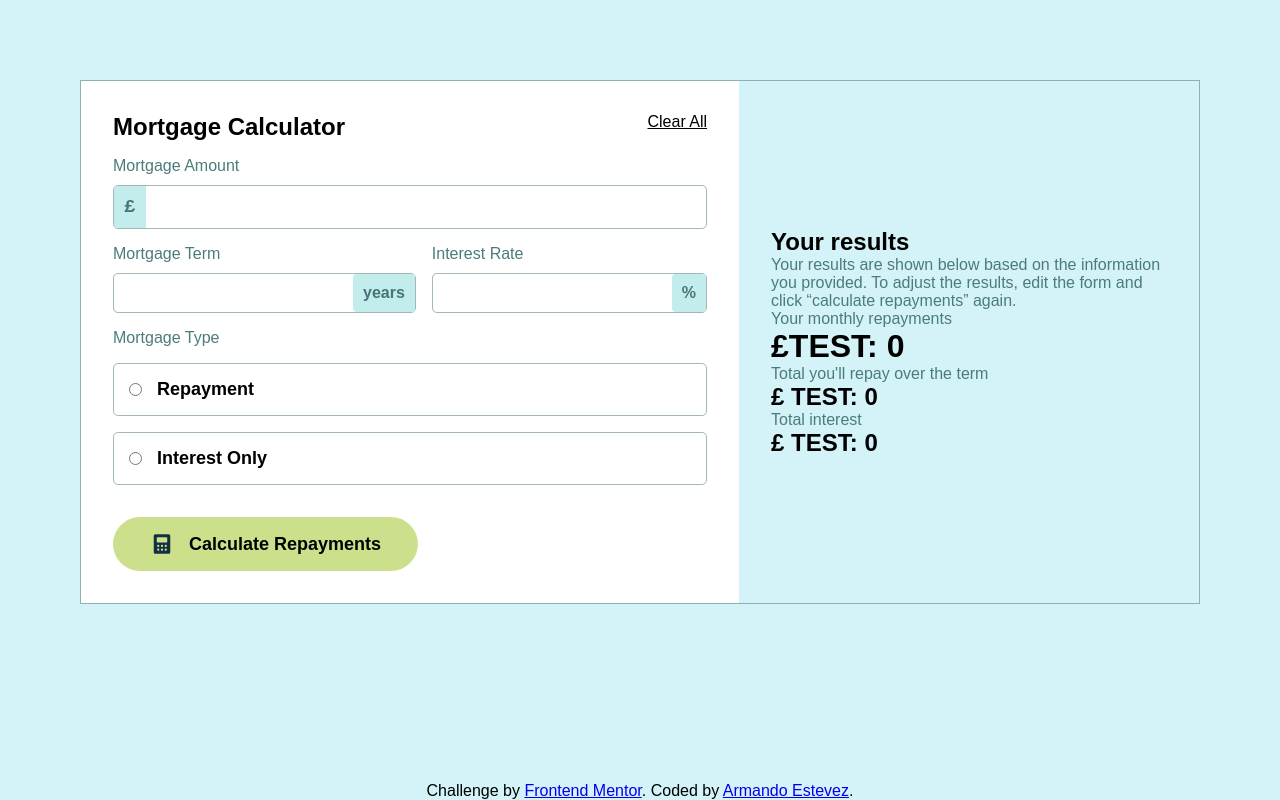
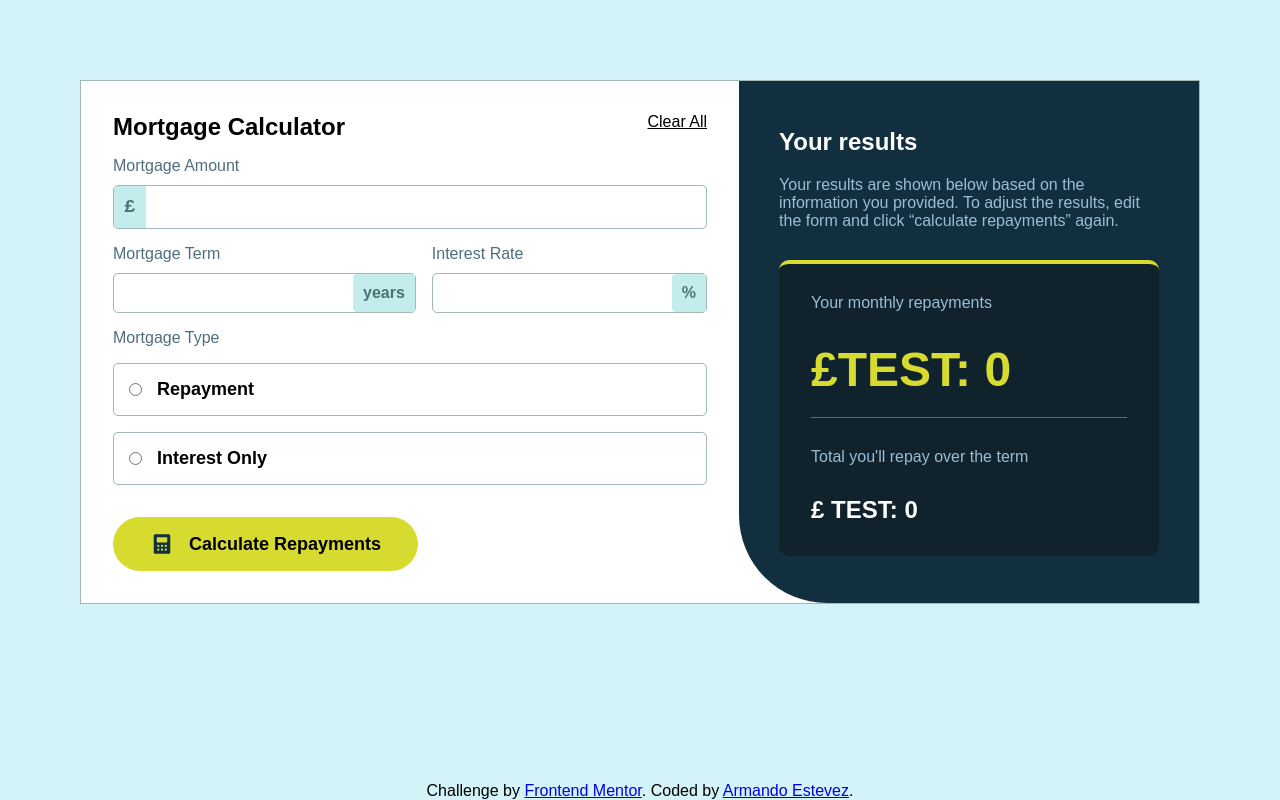
Before and after one commit to Arm4nd7/mortage-repayment-calculator, a website: page src/index.html in a window 1280 px wide. Drawn offline with nearby package versions, Linux system fonts and the light colour scheme.

Commit message:
correccion de paddings y margin, colores

```diff
--- a/src/index.html
+++ b/src/index.html
@@ -70,38 +70,48 @@
 				</label>
 			</form>
 		</div>
+		<!-- Empty results start -->
+		<!-- Empty results end -->
+		<!-- Completed results start -->
+		<!-- Completed results end -->
 		<div class="container-results">
-			<!-- Completed results start -->
-			<div class="titulo">
-				<h2>
-					Your results
-				</h2>
+			<div class="container-empty">
+				<img src="./assets/images/illustration-empty.svg" alt="image-empty">
+				<h2>Results shown here</h2>
+				<p>
+					Complete the form and click “calculate repayments” to see what
+					your monthly repayments would be.
+				</p>
+			</div>
+			<div class="container-no-empty">
+				<h2>Your results</h2>
 				<p>
 					Your results are shown below based on the information you provided.
 					To adjust the results, edit the form and click “calculate repayments” again.
 				</p>
-			</div>
 				<div class="resultados">
-				<!-- Empty results start -->
 					<p>Your monthly repayments</p>
 					<h1 class="test-operations">
 						<span>£</span>TEST: 0
 					</h1>
 
+					<hr>
+
 					<p>Total you'll repay over the term</p>
-				<!-- Completed results end -->
 					<h2 class="test-operations-repayment">
 						<span>
 							£
 						</span>TEST: 0
 					</h2>
-
-				<p>Total interest</p>
+					<div class="test-interest">
+						<p >Total interest</p>
 						<h2 class="test-operations-interest">
 							<span>
 								£
 							</span>TEST: 0
 						</h2>
+					</div>
+				</div>
 			</div>
 		</div>
 	</main>
--- a/src/styles.css
+++ b/src/styles.css
@@ -29,6 +29,7 @@ main {
     grid-template-areas:
         "container-formulario       container-results"
     ;
+    background-color: white;
 }
 
 form {
@@ -42,7 +43,6 @@ form {
         "h2          clear-all"
         "label-1     label-1"
         "label-2     label-3"
-        /* "label-3     label-3" */
         "lable-0     label-0"
         "label-4     label-4"
         "label-5     label-5"
@@ -176,7 +176,7 @@ form {
     align-items: center;
     width: 305px;
     margin-top: 1rem;
-    background-color: rgba(165, 200, 51, 0.563);
+    background-color: hsl(61, 70%, 52%);
     border-radius: 35px;
 }
 
@@ -212,17 +212,76 @@ form {
 
 p {
     grid-area: p;
-    color: rgb(76, 123, 123);
+    color: hsl(200, 24%, 40%);
 }
 
 /* tarjeta de respuesta */
 .container-results {
-    display: grid;
-    grid-area: container-results;
-    grid-template-columns: auto;
-    grid-template-areas:
-        "titulo"
-        "resultados"
-    ;
+    display: flex;
+    flex-direction: column;
+    height: 100%;
+    justify-content: center;
+    align-items: center;
+    text-align: center;
+    background-color: hsl(202, 55%, 16%);
+    border-radius: 0px 00px 0px 88px;
+}
+
+
+.container-results p {
+    margin-top: 20px;
+    margin-bottom: 30px;
+    color: hsl(203, 41%, 72%);
+
+}
+
+.container-results h2 {
+    color: white;
+
+}
+
+.container-empty {
+    display: none;
     padding: 2rem;
 }
+
+.container-no-empty {
+    /* display: none; */
+    text-align: start;
+    padding: 2.5rem;
+}
+
+/* tarjeta peqena con numero */
+.resultados {
+    display: flex;
+    flex-direction: column;
+    padding-left: 2rem;
+    padding-right: 2rem;
+    padding-bottom: 2rem;
+    text-align: start;
+    border-radius: 10px;
+    background-color: hsl(201, 48%, 12%);
+    border-top: solid 4px hsl(61, 70%, 52%);
+
+}
+
+.resultados h1 {
+    font-size: xxx-large;
+    color: hsl(61, 70%, 52%);
+    margin-bottom: 20px;
+}
+
+.resultados p{
+    margin-top: 30px;
+    margin-bottom: 30px;
+}
+
+.resultados hr {
+    border: none;
+    height: 1px;
+    background-color: hsl(200, 24%, 40%);
+}
+
+.test-interest{
+    display: none;
+}
```
Lines whose indentation alone changed are shown as unchanged.
